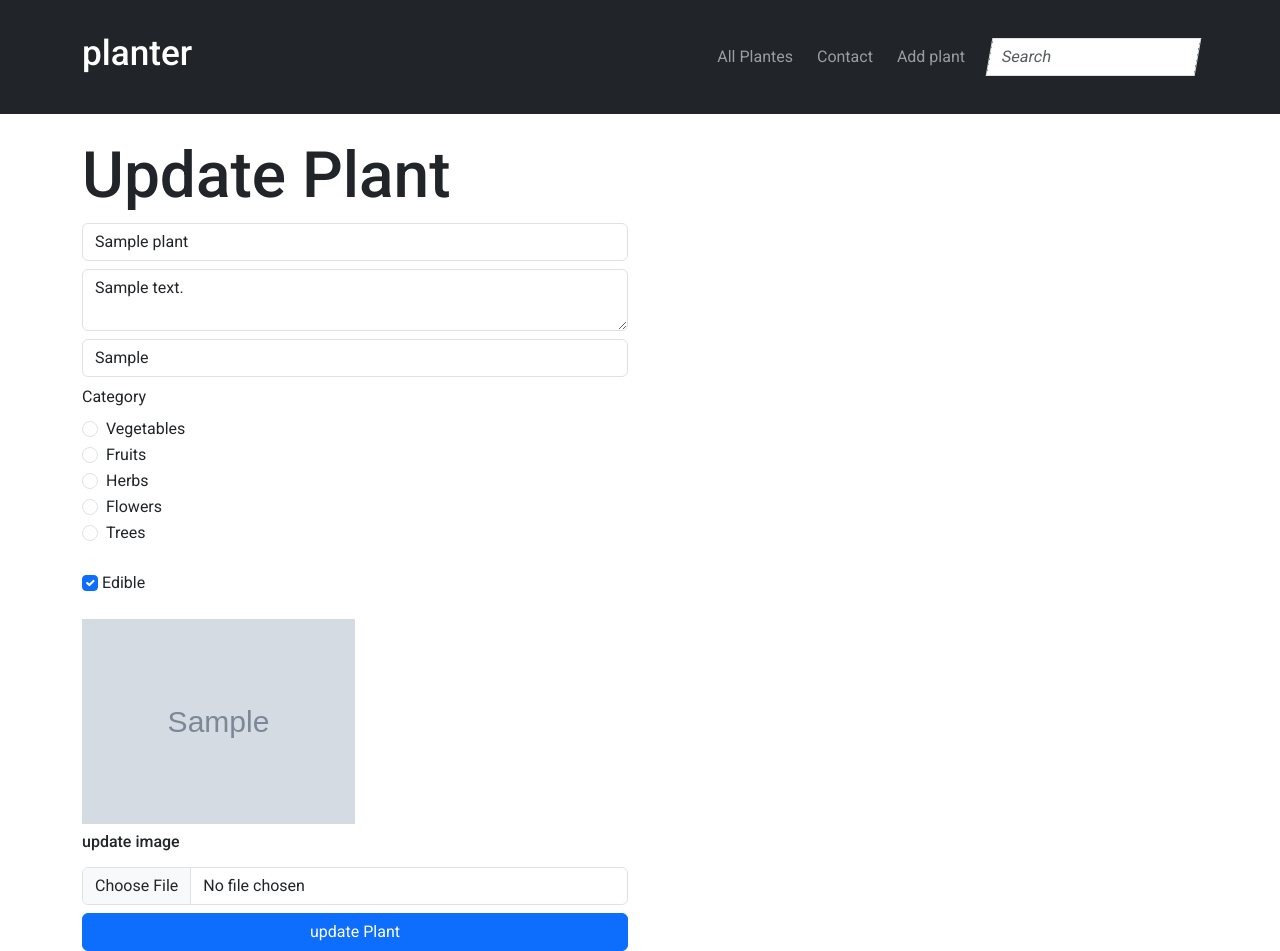
After one commit to T-Python-June-24/LAB-ORM-PLANTEER-1, a Django app: page /plants/1/update/ in a window 1280 px wide. The commit adds this page. Run offline with Django 5.2, Linux system fonts and the light colour scheme; tables that the repository leaves empty hold one stand-in row (values such as "Sample post"); grey boxes marked "Sample" are stand-in pictures.

Commit message:
added update plant

```diff
--- a/Planteer/plants/templates/plants/plant_detail.html
+++ b/Planteer/plants/templates/plants/plant_detail.html
@@ -18,6 +18,8 @@
             <h6>Is Edible: {% if plant.is_edible %}Yes{% else %}No{% endif %}</h6>
             <h6>Used for: {{plant.used_for}}</h6>
         </div>
+        <a href="{%url 'plants:update_plant' plant.id%}" class="btn btn-primary ">update</a>
+
         <button type="button" class="btn btn-danger" data-bs-toggle="modal" data-bs-target="#exampleModal">
             delete
           </button>
--- /dev/null
+++ b/Planteer/plants/templates/plants/update_plant.html
@@ -0,0 +1,61 @@
+{% extends 'main/base.html' %}
+
+{% block title %} update plant{% endblock %}
+
+{% block content %}
+<h1>Update Plant</h1>
+
+<div class="row">
+
+    <div class="col-6">
+
+        <form class="d-flex flex-column gap-2" action="{% url 'plants:update_plant' plant.id %}" method="post" enctype="multipart/form-data">
+            {% csrf_token %}
+            <input type="text" placeholder="name" name="name" class="form-control" value="{{ plant.name }}"/>
+            <textarea placeholder="about" name="about" class="form-control">{{ plant.about }}</textarea>
+            <input type="text" placeholder="used for" name="used_for" class="form-control" value="{{ plant.used_for }}"/>
+
+            <div class="mb-3">
+                <label class="form-label">Category</label>
+                <div class="form-check">
+                    <input class="form-check-input" type="radio" name="category" value="vegetables" {% if plant.category == 'vegetables' %}checked{% endif %}>
+                    <label class="form-check-label" for="vegetables">Vegetables</label>
+                </div>
+                <div class="form-check">
+                    <input class="form-check-input" type="radio" name="category" value="fruits" {% if plant.category == 'fruits' %}checked{% endif %}>
+                    <label class="form-check-label" for="fruits">Fruits</label>
+                </div>
+                <div class="form-check">
+                    <input class="form-check-input" type="radio" name="category" value="herbs" {% if plant.category == 'herbs' %}checked{% endif %}>
+                    <label class="form-check-label" for="herbs">Herbs</label>
+                </div>
+                <div class="form-check">
+                    <input class="form-check-input" type="radio" name="category" value="flowers" {% if plant.category == 'flowers' %}checked{% endif %}>
+                    <label class="form-check-label" for="flowers">Flowers</label>
+                </div>
+                <div class="form-check">
+                    <input class="form-check-input" type="radio" name="category" value="trees" {% if plant.category == 'trees' %}checked{% endif %}>
+                    <label class="form-check-label" for="trees">Trees</label>
+                </div>
+            </div>
+            <div class="mb-3">
+                <input class="form-check-input" type="checkbox" id="isEdible" name="is_edible" {% if plant.is_edible %}checked{% endif %}>
+                <label class="form-check-label" for="isEdible">Edible</label>
+            </div>
+              <div class="row">
+                <div class="d-flex justify-content-start">
+                    <img src="{{plant.image.url}}" class="w-50 " >
+                </div>
+            </div>
+            <h6>update image </h6>
+            <input type="file" name="image" class="form-control"/>
+
+            <input type="submit" value="update Plant" class="btn btn-primary" />
+
+        </form>
+
+
+    </div>
+
+</div>
+{% endblock %}
--- a/Planteer/plants/urls.py
+++ b/Planteer/plants/urls.py
@@ -8,7 +8,7 @@ urlpatterns = [
     path('all/', views.all_plants, name="all_plants"),
     path('<plant_id>/detail/', views.plant_detail , name="plant_detail"),
     path('new/', views.add_plant, name="add_plant"),
-    # path('<plant_id>/update/', views.update_plant, name="update_plant"),
+    path('<plant_id>/update/', views.update_plant, name="update_plant"),
     path('<plant_id>/delete/', views.delete_plant, name="delete_plant"),
 
 ]
--- a/Planteer/plants/views.py
+++ b/Planteer/plants/views.py
@@ -33,4 +33,17 @@ def delete_plant(request:HttpRequest,plant_id:int):
     plant=Plant.objects.get(pk=plant_id)
     plant.delete()
     return redirect('main:home_view')
-# def update_plant
+def update_plant (request:HttpRequest,plant_id:int):
+        plant=Plant.objects.get(pk=plant_id)
+        if request.method=="POST":
+            plant.name=request.POST["name"]
+            plant.about=request.POST["about"]
+            plant.used_for=request.POST["used_for"]
+            plant.is_edible= request.POST.get('is_edible', 'off') == 'on'
+            plant.category=request.POST["category"]
+            if "image" in request.FILES :
+                plant.image=request.FILES["image"]
+            plant.save()
+            return redirect('plants:plant_detail',plant_id=plant.id)
+
+        return render(request,"plants/update_plant.html",{"plant":plant})
```
Also changed, not shown: 2 other files.
